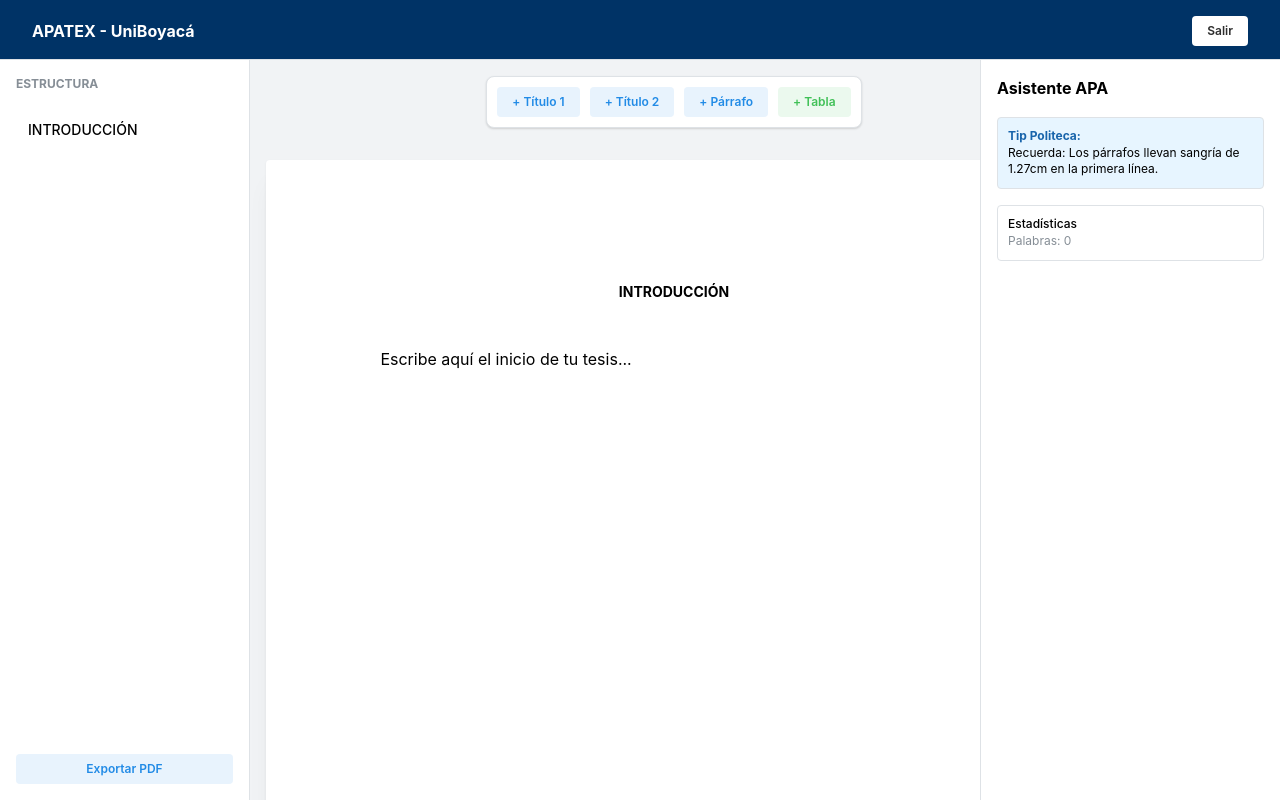
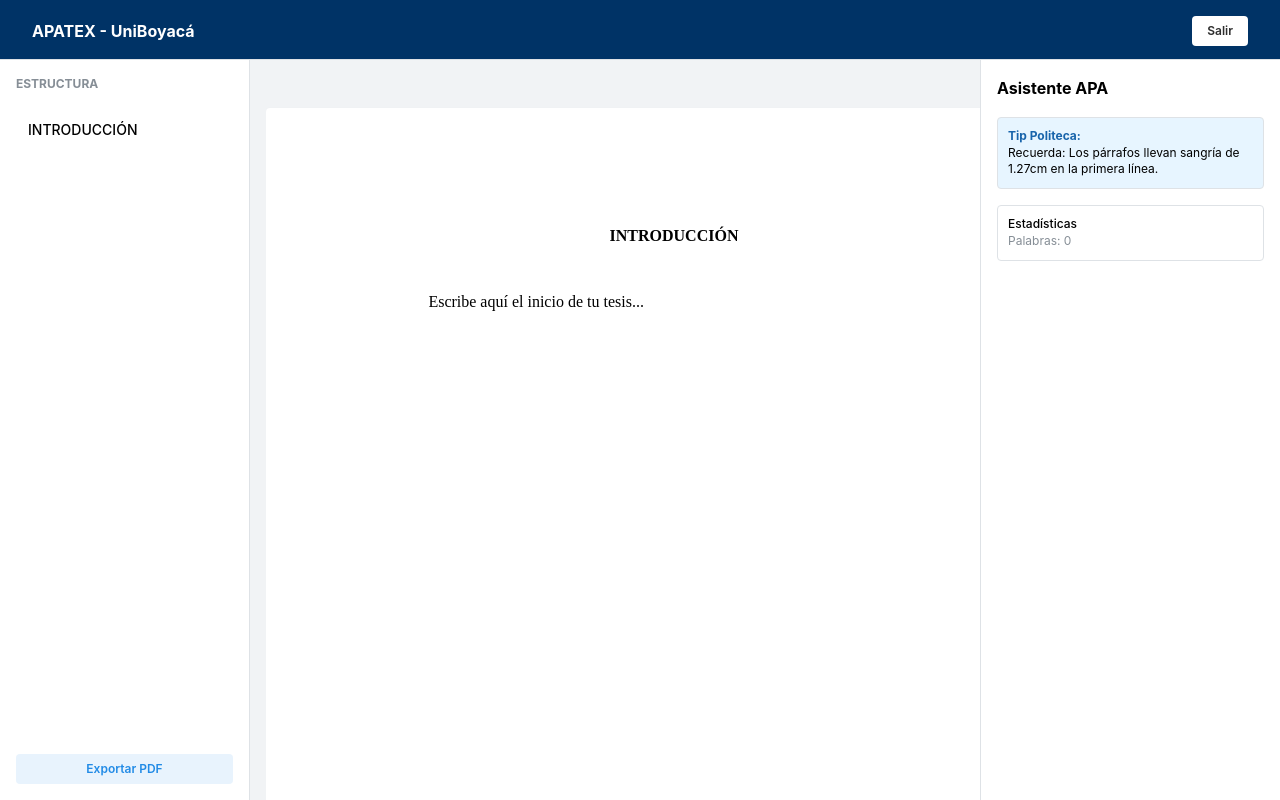
Before and after one commit to ZorayaF/apatex-editor, a React app in the folder frontend/: page / in a window 1280 px wide. Both pictures are taken after a click on the button "Nuevo Proyecto". Shown: the top 800 px of the page. Built offline with nearby package versions, Linux system fonts and the light colour scheme; the HTML template or start-up script is replaced by a standard one.

Commit message:
refactor: modularize editor components and improve state management

```diff
--- a/frontend/src/features/editor/Canvas.jsx
+++ b/frontend/src/features/editor/Canvas.jsx
@@ -1,23 +1,13 @@
-import { Paper, Stack, Title, Text, TextInput, Group, Button } from '@mantine/core';
+import { Stack, Paper } from '@mantine/core';
 import { useDocStore } from '../../store/useDocStore';
+import { BlockWrapper } from './components/blocks/BlockWrapper';
+import { TextElement } from './components/blocks/TextElement';
 
 export function Canvas() {
-  const { blocks, updateBlock, addBlock } = useDocStore();
+  const blocks = useDocStore((state) => state.blocks);
 
   return (
-    <Stack align="center" w="100%">
-
-      {/* Barra de Herramientas Flotante */}
-      <Paper shadow="xs" p="xs" radius="md" withBorder mb="md">
-        <Group gap="xs">
-          <Button variant="light" size="xs" onClick={() => addBlock('h1')}>+ Título 1</Button>
-          <Button variant="light" size="xs" onClick={() => addBlock('h2')}>+ Título 2</Button>
-          <Button variant="light" size="xs" onClick={() => addBlock('p')}>+ Párrafo</Button>
-          <Button variant="light" size="xs" color="green" onClick={() => addBlock('table')}>+ Tabla</Button>
-        </Group>
-      </Paper>
-
-      {/* La Hoja de Papel */}
+    <Stack align="center" py="xl" style={{ overflowY: 'auto', height: '100%' }}>
       <Paper
         shadow="md"
         p="3cm"
@@ -28,43 +18,11 @@ export function Canvas() {
           fontFamily: 'Times New Roman, serif'
         }}
       >
-        <Stack gap="xl">
+        <Stack gap="xs">
           {blocks.map((block) => (
-            <div key={block.id}>
-              {block.type === 'h1' && (
-                <Title order={1} style={{ fontSize: '12pt', textAlign: 'center' }}>
-                  <TextInput
-                    variant="unstyled"
-                    value={block.content}
-                    onChange={(e) => updateBlock(block.id, e.target.value.toUpperCase())}
-                    styles={{ input: { textAlign: 'center', fontWeight: 'bold' } }}
-                    placeholder="TÍTULO CAPÍTULO"
-                  />
-                </Title>
-              )}
-              {block.type === 'h2' && (
-                <Title order={2} style={{ fontSize: '12pt', textAlign: 'left' }}>
-                  <TextInput
-                    variant="unstyled"
-                    value={block.content}
-                    onChange={(e) => updateBlock(block.id, e.target.value)}
-                    styles={{ input: { fontWeight: 'bold' } }}
-                    placeholder="Subtítulo..."
-                  />
-                </Title>
-              )}
-              {block.type === 'p' && (
-                <Text style={{ textAlign: 'justify', lineHeight: 1.5, textIndent: '1.27cm' }}>
-                  <TextInput
-                    variant="unstyled"
-                    value={block.content}
-                    onChange={(e) => updateBlock(block.id, e.target.value)}
-                    styles={{ input: { fontSize: '12pt', lineHeight: '1.5' } }}
-                    placeholder="Escribe aquí..."
-                  />
-                </Text>
-              )}
-            </div>
+            <BlockWrapper key={block.id} blockId={block.id}>
+              <TextElement block={block} />
+            </BlockWrapper>
           ))}
         </Stack>
       </Paper>
--- /dev/null
+++ b/frontend/src/features/editor/components/blocks/BlockWrapper.jsx
@@ -0,0 +1,62 @@
+import { Box, Group, ActionIcon } from '@mantine/core';
+import { IconGripVertical, IconTrash } from '@tabler/icons-react';
+import { useBlockActions } from '../../hooks/useBlockActions';
+
+export function BlockWrapper({ children, blockId }) {
+  // Conectamos con el hook para tener la función de borrar
+  const { handleDelete } = useBlockActions();
+
+  return (
+    <Box
+      className="block-wrapper"
+      style={{
+        position: 'relative',
+        padding: '2px 0', // Un poco de aire vertical
+        transition: 'background 0.2s'
+      }}
+      // Efecto hover sutil para saber qué bloque estás tocando
+      onMouseEnter={(e) => { e.currentTarget.style.backgroundColor = '#f8f9fa'; }}
+      onMouseLeave={(e) => { e.currentTarget.style.backgroundColor = 'transparent'; }}
+    >
+      {/* --- Controles Flotantes (Izquierda) --- */}
+      <Group
+        gap={0}
+        style={{
+          position: 'absolute',
+          left: -40, // Los sacamos del papel hacia la izquierda
+          top: 8,
+          opacity: 0, // Invisibles por defecto
+          transition: 'opacity 0.2s'
+        }}
+        // Se vuelven visibles al hacer hover sobre el wrapper padre (usando CSS o lógica de estado)
+        sx={{ '.block-wrapper:hover &': { opacity: 1 } }} // *Nota: En Mantine v7/v8 esto se maneja mejor con clases CSS, pero por ahora usaremos un truco visual abajo*
+        className="controls-group"
+      >
+        <ActionIcon variant="subtle" color="gray" size="sm" style={{ cursor: 'grab' }}>
+          <IconGripVertical size={14} />
+        </ActionIcon>
+
+        <ActionIcon
+          variant="subtle"
+          color="red"
+          size="sm"
+          onClick={() => handleDelete(blockId)}
+        >
+          <IconTrash size={14} />
+        </ActionIcon>
+      </Group>
+
+      {/* Aquí se renderiza el texto (TextElement) */}
+      <Box style={{ position: 'relative' }}>
+        {children}
+      </Box>
+
+      {/* Pequeño truco para mostrar controles en hover sin CSS complejo */}
+      <style>{`
+        .block-wrapper:hover .controls-group {
+          opacity: 1 !important;
+        }
+      `}</style>
+    </Box>
+  );
+}
--- /dev/null
+++ b/frontend/src/features/editor/components/blocks/TextElement.jsx
@@ -0,0 +1,56 @@
+import { Textarea } from '@mantine/core';
+import { useBlockActions } from '../../hooks/useBlockActions'; // Asegúrate que esta ruta sea correcta para tu estructura
+
+export function TextElement({ block }) {
+  const { handleEnter, handleBackspace, updateBlockContent } = useBlockActions();
+
+  // Definimos estilos dinámicos según el tipo de bloque (APA)
+  const isH1 = block.type === 'h1';
+
+  const getStyles = () => ({
+    input: {
+      fontFamily: 'Times New Roman, serif',
+      fontSize: '12pt',
+      lineHeight: '1.5',
+      padding: 0,
+      overflow: 'hidden',
+
+      // ELIMINADO: minHeight: 'unset' (Esto causaba el error)
+
+      // Diferencias entre H1 y Párrafo
+      fontWeight: isH1 ? 'bold' : 'normal',
+      textAlign: isH1 ? 'center' : 'justify',
+      textTransform: isH1 ? 'uppercase' : 'none',
+      textIndent: !isH1 ? '1.27cm' : '0',
+      marginBottom: isH1 ? '1em' : '0',
+    }
+  });
+
+  const handleKeyDown = (e) => {
+    // ENTER: Crear nuevo bloque
+    if (e.key === 'Enter' && !e.shiftKey) {
+      e.preventDefault();
+      handleEnter(block.id, e.target.selectionStart);
+    }
+
+    // BACKSPACE: Borrar o unir bloques
+    if (e.key === 'Backspace' && e.target.selectionStart === 0 && e.target.selectionEnd === 0) {
+      // Pasamos el evento para que el hook decida (opcional, pero buena práctica)
+      handleBackspace(block.id);
+    }
+  };
+
+  return (
+    <Textarea
+      id={`input-${block.id}`}
+      variant="unstyled"
+      autosize
+      minRows={1} // <--- AÑADIDO: Esta es la forma correcta de controlar la altura mínima
+      value={block.content}
+      onChange={(e) => updateBlockContent(block.id, e.target.value)}
+      onKeyDown={handleKeyDown}
+      styles={getStyles()}
+      placeholder={isH1 ? "TÍTULO..." : "Escribe aquí..."}
+    />
+  );
+}
--- /dev/null
+++ b/frontend/src/features/editor/hooks/useBlockActions.js
@@ -0,0 +1,59 @@
+import { useDocStore } from '../../../store/useDocStore.js'; // Ajusta la ruta si es necesario
+
+import { splitBlockLogic, mergeBlocksLogic } from '../../../store/docUtils'; // Asegúrate de tener docUtils
+
+export function useBlockActions() {
+  const { blocks, setBlocks, updateBlock } = useDocStore();
+
+  // Función para manejar el ENTER
+  const handleEnter = (id, cursorPosition) => {
+    // 1. Calculamos los nuevos bloques usando la lógica pura
+    const newBlocks = splitBlockLogic(blocks, id, cursorPosition);
+
+    // 2. Guardamos en el store
+    setBlocks(newBlocks);
+
+    // 3. Enfocamos el nuevo bloque (el que se creó abajo)
+    // El nuevo bloque es el que sigue al actual en la lista
+    const currentIndex = blocks.findIndex(b => b.id === id);
+    // Necesitamos esperar a que React renderice el nuevo bloque
+    setTimeout(() => {
+      // El ID del nuevo bloque lo generamos en splitBlockLogic con Date.now()
+      // Como es difícil predecir el ID exacto aquí sin retornar,
+      // un truco es buscar el input que esté en la posición index + 1
+      const inputs = document.querySelectorAll('textarea');
+      if (inputs[currentIndex + 1]) {
+        inputs[currentIndex + 1].focus();
+      }
+    }, 0);
+  };
+
+  // Función para manejar el BORRAR (Backspace)
+  const handleBackspace = (id) => {
+    const { newBlocks, targetCursor, targetBlockId } = mergeBlocksLogic(blocks, id);
+
+    if (targetBlockId) {
+      setBlocks(newBlocks);
+
+      // Esperamos un "tick" para mover el cursor al bloque de arriba
+      setTimeout(() => {
+        const element = document.getElementById(`input-${targetBlockId}`);
+        if (element) {
+          element.focus();
+          element.setSelectionRange(targetCursor, targetCursor);
+        }
+      }, 0);
+    }
+  };
+
+  const handleDelete = (id) => {
+    setBlocks(blocks.filter(b => b.id !== id));
+  };
+
+  return {
+    handleEnter,
+    handleBackspace,
+    handleDelete,
+    updateBlockContent: updateBlock // Alias para mantener nombres claros
+  };
+}
```
